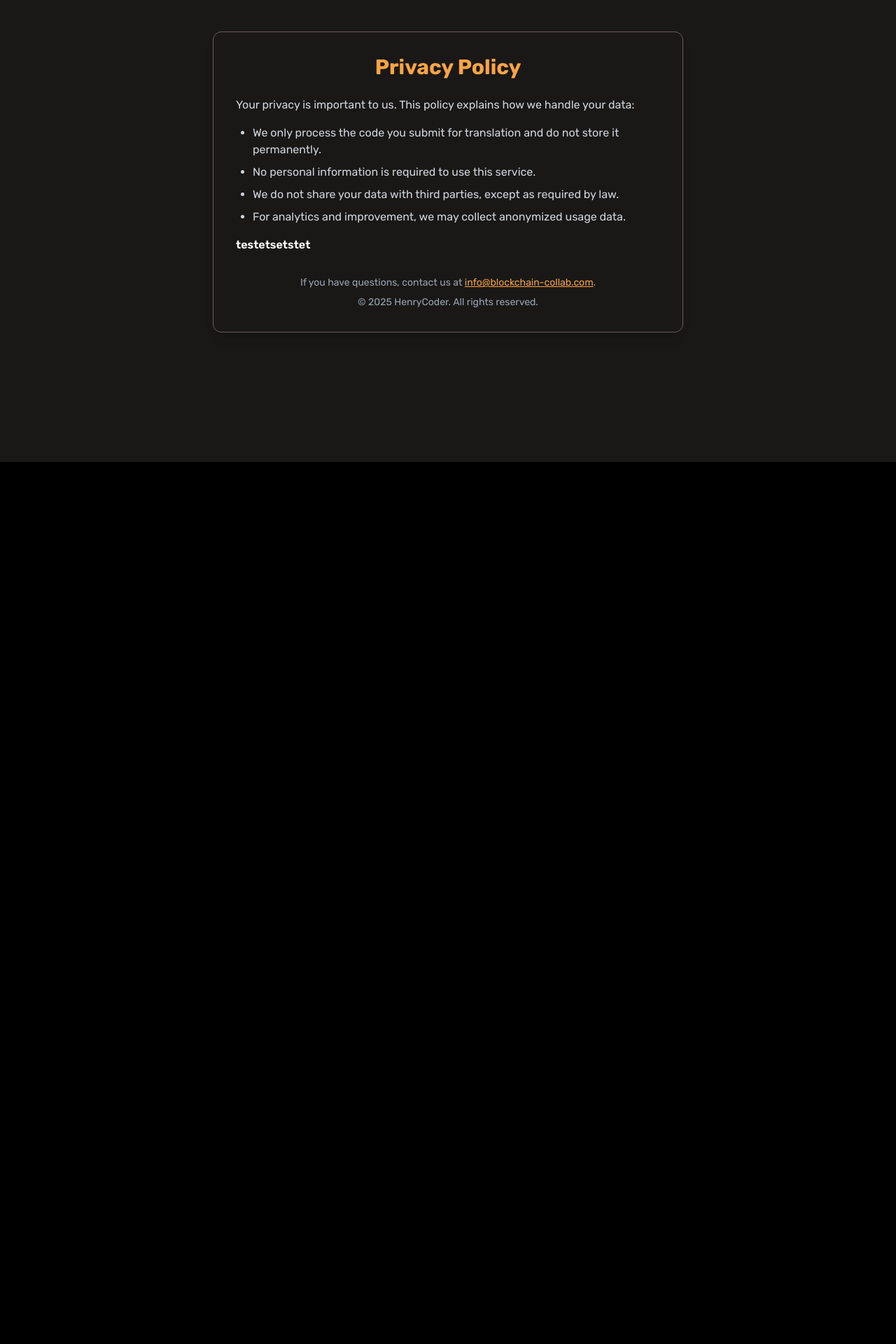
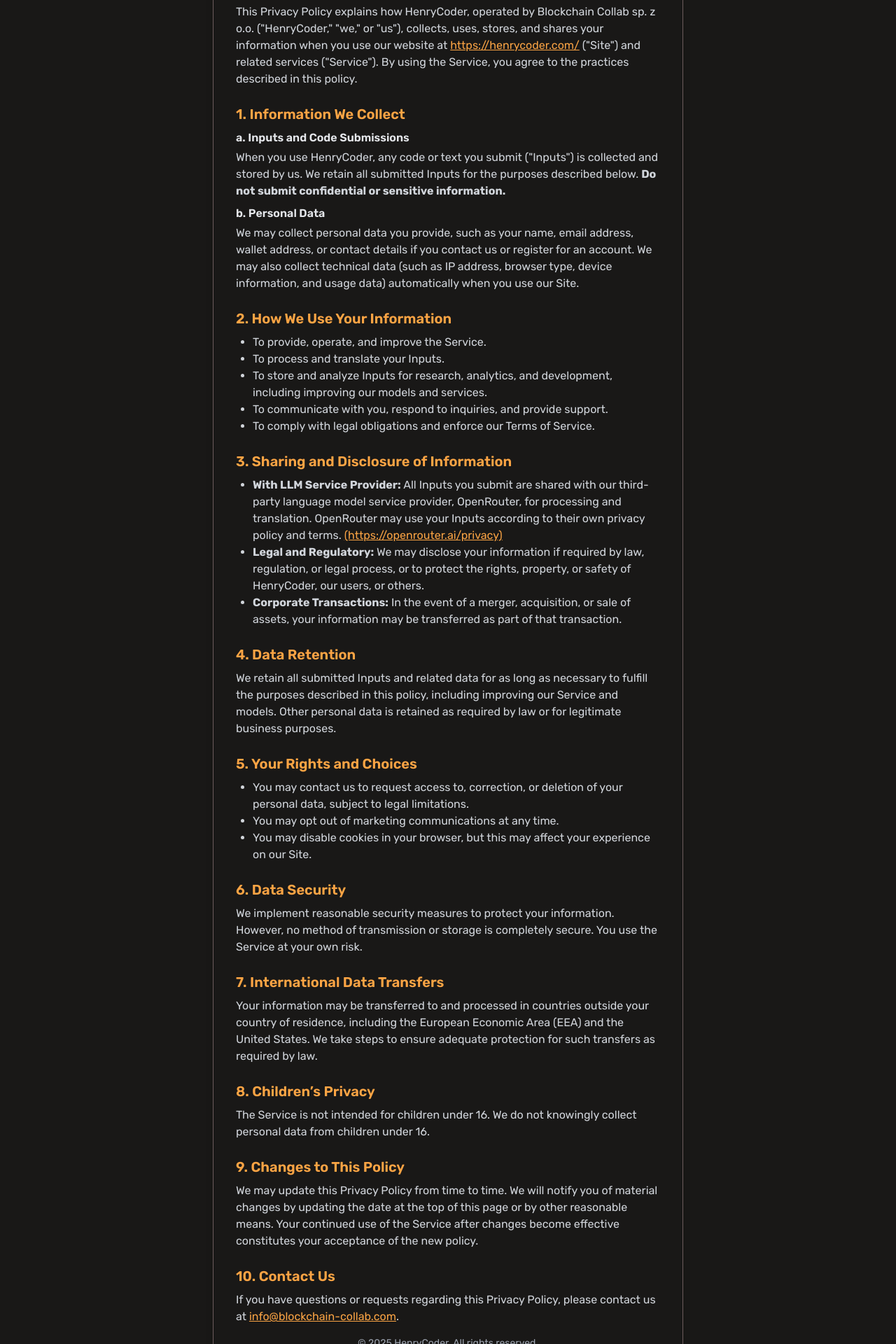
Before and after one commit to BlockchainCollab/HenryCoder, a Nuxt app in the folder frontend/: page /privacy in a window 1280 px wide. Shown: the part 140-2060 px from the top of the page at 70% size. Before the commit the page ends 800 px from the top, so only its background shows below. Built offline with nearby package versions, Linux system fonts and the light colour scheme.

Commit message:
updated frontend tos privacy

```diff
--- a/frontend/pages/privacy.vue
+++ b/frontend/pages/privacy.vue
@@ -1,23 +1,49 @@
 <template>
   <div class="flex flex-col min-h-screen w-full text-white font-rubik bg-grid-pattern p-8 items-center justify-center">
     <div class="max-w-2xl w-full bg-[#191817] border border-[#6D5D5D] rounded-[12px] p-8 shadow-lg">
-      <h1 class="text-3xl font-bold text-[#FBA444] mb-6 text-center">Privacy Policy</h1>
+      <h1 class="text-3xl font-bold text-[#FBA444] mb-2 text-center">Privacy Policy</h1>
+      <p class="text-gray-400 text-sm mb-4 text-center">Last Updated: June 23, 2025</p>
       <p class="mb-4 text-gray-300">
-        Your privacy is important to us. This policy explains how we handle your data:
+        This Privacy Policy explains how HenryCoder, operated by Blockchain Collab sp. z o.o. ("HenryCoder," "we," or "us"), collects, uses, stores, and shares your information when you use our website at <a href="https://henrycoder.com/" class="text-[#FBA444] underline">https://henrycoder.com/</a> ("Site") and related services ("Service"). By using the Service, you agree to the practices described in this policy.
       </p>
+      <h2 class="text-xl font-semibold text-[#FBA444] mt-6 mb-2">1. Information We Collect</h2>
+      <h3 class="font-semibold text-gray-200 mb-1">a. Inputs and Code Submissions</h3>
+      <p class="mb-2 text-gray-300">When you use HenryCoder, any code or text you submit ("Inputs") is collected and stored by us. We retain all submitted Inputs for the purposes described below. <b>Do not submit confidential or sensitive information.</b></p>
+      <h3 class="font-semibold text-gray-200 mb-1">b. Personal Data</h3>
+      <p class="mb-2 text-gray-300">We may collect personal data you provide, such as your name, email address, wallet address, or contact details if you contact us or register for an account. We may also collect technical data (such as IP address, browser type, device information, and usage data) automatically when you use our Site.</p>
+      <h2 class="text-xl font-semibold text-[#FBA444] mt-6 mb-2">2. How We Use Your Information</h2>
       <ul class="list-disc pl-6 mb-4 text-gray-300">
-        <li class="mb-2">We only process the code you submit for translation and do not store it permanently.</li>
-        <li class="mb-2">No personal information is required to use this service.</li>
-        <li class="mb-2">We do not share your data with third parties, except as required by law.</li>
-        <li class="mb-2">For analytics and improvement, we may collect anonymized usage data.</li>
+        <li>To provide, operate, and improve the Service.</li>
+        <li>To process and translate your Inputs.</li>
+        <li>To store and analyze Inputs for research, analytics, and development, including improving our models and services.</li>
+        <li>To communicate with you, respond to inquiries, and provide support.</li>
+        <li>To comply with legal obligations and enforce our Terms of Service.</li>
       </ul>
-      <h1>testetsetstet</h1>
-      <p class="text-gray-400 text-sm mt-8 text-center">
-        If you have questions, contact us at <a href="mailto:info@blockchain-collab.com" class="text-[#FBA444] underline">info@blockchain-collab.com</a>.
-      </p>
-      <p class="text-gray-400 text-sm mt-2 text-center">
-        &copy; 2025 HenryCoder. All rights reserved.
-      </p>
+      <h2 class="text-xl font-semibold text-[#FBA444] mt-6 mb-2">3. Sharing and Disclosure of Information</h2>
+      <ul class="list-disc pl-6 mb-4 text-gray-300">
+        <li><b>With LLM Service Provider:</b> All Inputs you submit are shared with our third-party language model service provider, OpenRouter, for processing and translation. OpenRouter may use your Inputs according to their own privacy policy and terms. <a href="https://openrouter.ai/privacy" class="text-[#FBA444] underline">(https://openrouter.ai/privacy)</a></li>
+        <li><b>Legal and Regulatory:</b> We may disclose your information if required by law, regulation, or legal process, or to protect the rights, property, or safety of HenryCoder, our users, or others.</li>
+        <li><b>Corporate Transactions:</b> In the event of a merger, acquisition, or sale of assets, your information may be transferred as part of that transaction.</li>
+      </ul>
+      <h2 class="text-xl font-semibold text-[#FBA444] mt-6 mb-2">4. Data Retention</h2>
+      <p class="mb-4 text-gray-300">We retain all submitted Inputs and related data for as long as necessary to fulfill the purposes described in this policy, including improving our Service and models. Other personal data is retained as required by law or for legitimate business purposes.</p>
+      <h2 class="text-xl font-semibold text-[#FBA444] mt-6 mb-2">5. Your Rights and Choices</h2>
+      <ul class="list-disc pl-6 mb-4 text-gray-300">
+        <li>You may contact us to request access to, correction, or deletion of your personal data, subject to legal limitations.</li>
+        <li>You may opt out of marketing communications at any time.</li>
+        <li>You may disable cookies in your browser, but this may affect your experience on our Site.</li>
+      </ul>
+      <h2 class="text-xl font-semibold text-[#FBA444] mt-6 mb-2">6. Data Security</h2>
+      <p class="mb-4 text-gray-300">We implement reasonable security measures to protect your information. However, no method of transmission or storage is completely secure. You use the Service at your own risk.</p>
+      <h2 class="text-xl font-semibold text-[#FBA444] mt-6 mb-2">7. International Data Transfers</h2>
+      <p class="mb-4 text-gray-300">Your information may be transferred to and processed in countries outside your country of residence, including the European Economic Area (EEA) and the United States. We take steps to ensure adequate protection for such transfers as required by law.</p>
+      <h2 class="text-xl font-semibold text-[#FBA444] mt-6 mb-2">8. Children’s Privacy</h2>
+      <p class="mb-4 text-gray-300">The Service is not intended for children under 16. We do not knowingly collect personal data from children under 16.</p>
+      <h2 class="text-xl font-semibold text-[#FBA444] mt-6 mb-2">9. Changes to This Policy</h2>
+      <p class="mb-4 text-gray-300">We may update this Privacy Policy from time to time. We will notify you of material changes by updating the date at the top of this page or by other reasonable means. Your continued use of the Service after changes become effective constitutes your acceptance of the new policy.</p>
+      <h2 class="text-xl font-semibold text-[#FBA444] mt-6 mb-2">10. Contact Us</h2>
+      <p class="mb-4 text-gray-300">If you have questions or requests regarding this Privacy Policy, please contact us at <a href="mailto:info@blockchain-collab.com" class="text-[#FBA444] underline">info@blockchain-collab.com</a>.</p>
+      <p class="text-gray-400 text-sm mt-2 text-center">&copy; 2025 HenryCoder. All rights reserved.</p>
     </div>
   </div>
 </template>
--- a/frontend/pages/tos.vue
+++ b/frontend/pages/tos.vue
@@ -1,19 +1,40 @@
 <template>
   <div class="flex flex-col min-h-screen w-full text-white font-rubik bg-grid-pattern p-8 items-center justify-center">
     <div class="max-w-2xl w-full bg-[#191817] border border-[#6D5D5D] rounded-[12px] p-8 shadow-lg">
-      <h1 class="text-3xl font-bold text-[#FBA444] mb-6 text-center">Terms of Service</h1>
+      <h1 class="text-3xl font-bold text-[#FBA444] mb-2 text-center">Terms of Service</h1>
+      <p class="text-gray-400 text-sm mb-4 text-center">Last updated: 23rd June 2025</p>
       <p class="mb-4 text-gray-300">
-        Welcome to HenryCoder! By using our service, you agree to the following terms:
+        Welcome, and thank you for your interest in HenryCoder, operated by Blockchain Collab sp. z o.o. ("HenryCoder," "we," or "us"). These Terms of Service ("Terms") govern your use of our website at <a href="https://henrycoder.com/" class="text-[#FBA444] underline">https://henrycoder.com/</a> ("Site"), along with any related services, applications, and features provided by us (collectively, our "Service"). By using the Service, you agree to be bound by these Terms.
       </p>
+      <p class="mb-4 text-gray-300 font-semibold">PLEASE READ THESE TERMS CAREFULLY. BY USING THE SERVICE, YOU ACKNOWLEDGE THAT YOU HAVE READ, UNDERSTOOD, AND AGREE TO BE BOUND BY THESE TERMS AND OUR PRIVACY POLICY. IF YOU DO NOT AGREE TO THESE TERMS, DO NOT USE THE SERVICE.</p>
+      <h2 class="text-xl font-semibold text-[#FBA444] mt-6 mb-2">1. Service Overview</h2>
+      <p class="mb-4 text-gray-300">HenryCoder provides a code translation service, allowing users to submit EVM-compatible code for translation to the Ralph language. The Service is intended for informational and educational purposes only. We do not guarantee the accuracy, completeness, or suitability of any translated code.</p>
+      <h2 class="text-xl font-semibold text-[#FBA444] mt-6 mb-2">2. Eligibility</h2>
+      <p class="mb-4 text-gray-300">You must be at least 16 years old to use the Service. By using the Service, you represent and warrant that you meet this requirement and that your use of the Service complies with all applicable laws and regulations.</p>
+      <h2 class="text-xl font-semibold text-[#FBA444] mt-6 mb-2">3. User Content and Data</h2>
+      <p class="mb-4 text-gray-300">You retain all rights to the code you submit ("Input"). By submitting Input, you grant us a non-exclusive, royalty-free, worldwide, perpetual, and irrevocable license to store, log, process, translate, and use your code and its translations ("Output") for the purpose of providing the Service, improving our services, and training or fine-tuning machine learning models, including AI models. We may use your Input and Output for research, analytics, and development purposes. We do not claim ownership of your Input or Output.</p>
+      <p class="mb-4 text-gray-300">We may store and log your code and translations, and may use them for training and improving our models and services. Please do not submit any confidential or sensitive information.</p>
+      <p class="mb-4 text-gray-300">See our Privacy Policy for more details on how we handle your data.</p>
+      <h2 class="text-xl font-semibold text-[#FBA444] mt-6 mb-2">4. Prohibited Conduct</h2>
       <ul class="list-disc pl-6 mb-4 text-gray-300">
-        <li class="mb-2">You are responsible for any code you submit and for complying with all applicable laws.</li>
-        <li class="mb-2">Do not use this service for illegal, harmful, or malicious activities.</li>
-        <li class="mb-2">We do not guarantee the accuracy or fitness of the translated code. Use at your own risk.</li>
-        <li class="mb-2">We may update these terms at any time. Continued use means you accept the changes.</li>
+        <li>Use the Service for any unlawful, harmful, or malicious purpose.</li>
+        <li>Submit code or content that infringes on the intellectual property rights of others.</li>
+        <li>Attempt to disrupt or compromise the security or integrity of the Service.</li>
+        <li>Use the Service to transmit viruses, malware, or other harmful code.</li>
       </ul>
-      <p class="text-gray-400 text-sm mt-8 text-center">
-        &copy; 2025 HenryCoder. All rights reserved.
-      </p>
+      <h2 class="text-xl font-semibold text-[#FBA444] mt-6 mb-2">5. Disclaimers</h2>
+      <p class="mb-4 text-gray-300">The Service and all translated code are provided "as is" and "as available" without warranty of any kind. We do not guarantee that the Service will be error-free, secure, or uninterrupted. You are solely responsible for reviewing and testing any translated code before using it in any production or critical environment.</p>
+      <h2 class="text-xl font-semibold text-[#FBA444] mt-6 mb-2">6. Limitation of Liability</h2>
+      <p class="mb-4 text-gray-300">To the maximum extent permitted by law, Blockchain Collab sp. z o.o. and its affiliates, officers, employees, and agents shall not be liable for any indirect, incidental, special, consequential, or punitive damages, or any loss of profits or revenues, arising out of or related to your use of the Service or any translated code.</p>
+      <h2 class="text-xl font-semibold text-[#FBA444] mt-6 mb-2">7. Changes to the Terms</h2>
+      <p class="mb-4 text-gray-300">We may update these Terms from time to time. If we make material changes, we will notify you by updating the date at the top of this page or by other reasonable means. Your continued use of the Service after changes become effective constitutes your acceptance of the new Terms.</p>
+      <h2 class="text-xl font-semibold text-[#FBA444] mt-6 mb-2">8. Termination</h2>
+      <p class="mb-4 text-gray-300">We reserve the right to suspend or terminate your access to the Service at any time, for any reason, without notice.</p>
+      <h2 class="text-xl font-semibold text-[#FBA444] mt-6 mb-2">9. Governing Law</h2>
+      <p class="mb-4 text-gray-300">These Terms are governed by the laws of Poland. Any disputes arising from these Terms or your use of the Service shall be subject to the exclusive jurisdiction of the courts of Poland.</p>
+      <h2 class="text-xl font-semibold text-[#FBA444] mt-6 mb-2">10. Contact</h2>
+      <p class="mb-4 text-gray-300">If you have any questions about these Terms, please contact us at <a href="mailto:info@blockchain-collab.com" class="text-[#FBA444] underline">info@blockchain-collab.com</a>.</p>
+      <p class="text-gray-400 text-sm mt-2 text-center">© 2025 Blockchain Collab sp. z o.o. All rights reserved.</p>
     </div>
   </div>
 </template>
```
